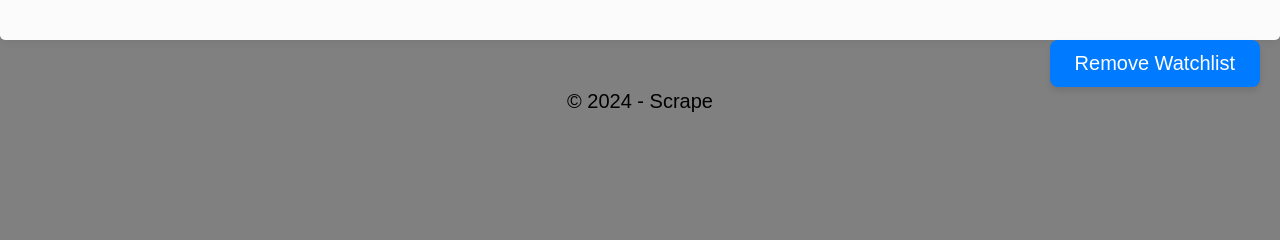
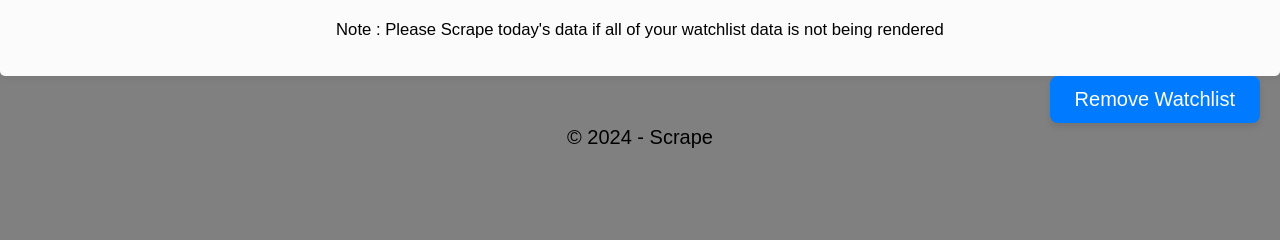
Before and after one commit to Temba23/scrape, a Django app: template templates/watchlist.html in a window 1280 px wide. Shown: the part 219-459 px from the top of the page. Run offline with Django 3.2, Linux system fonts and the light colour scheme; the template is opened without the code that fills it, so the values that code supplies are empty.

Commit message:
Bug FIx And Flow Management

```diff
--- a/core/views.py
+++ b/core/views.py
@@ -315,7 +315,7 @@ def view_watchlist(request):
         return render(request, 'watchlist.html', context)
 
 def del_watchlist(request):
-    if request.method == "DELETE":
+    if request.method == "POST":
         form = SymbolForm(request.POST)
         if form.is_valid():
             scrip = form.cleaned_data['symbol']
--- a/static/css/style.css
+++ b/static/css/style.css
@@ -92,3 +92,8 @@ main {
     box-shadow: 0 4px 6px rgba(0, 0, 0, 0.1);
     background-color: #004494;
 }
+.note {
+    font: 100;
+    font-weight: 100;
+    font-size: smaller;
+}
--- a/templates/watchlist.html
+++ b/templates/watchlist.html
@@ -26,6 +26,7 @@
         </tr>
         {% endfor %}
     </table>
+    <p class="note c">Note : Please Scrape today's data if all of your watchlist data is not being rendered</p>
     <a href="{% url 'del_watchlist' %}" class="c dashboard-button">Remove Watchlist</a>
 
 {% endblock %}
```
Also changed, not shown: db.sqlite3.
